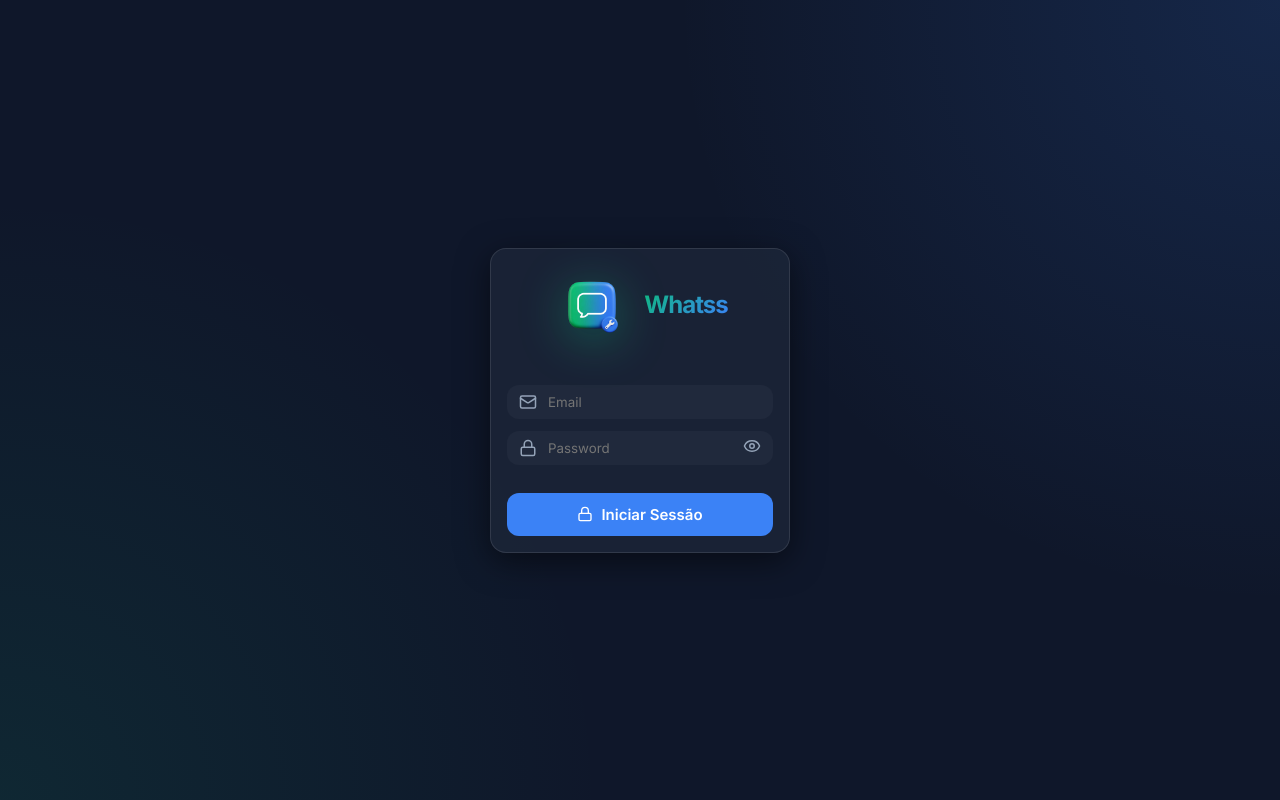
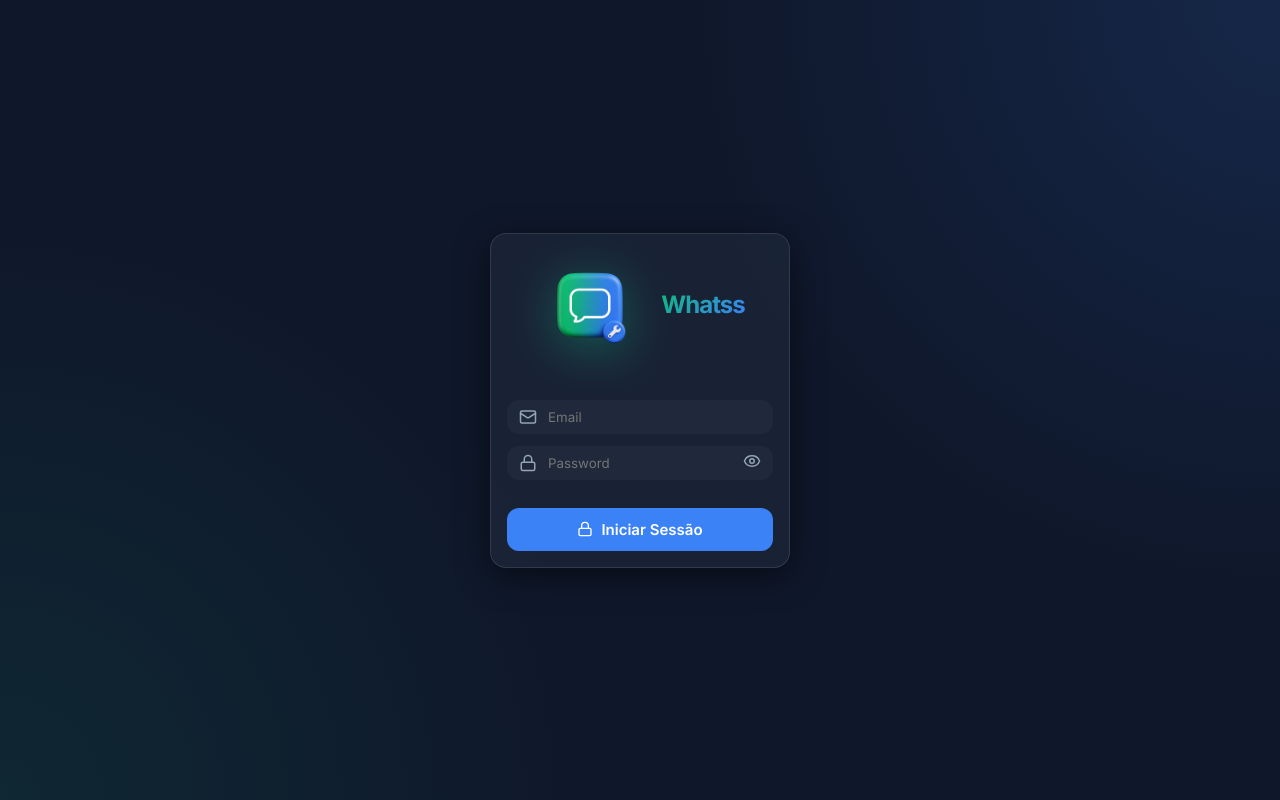
Before and after one commit to Importmoz/CTR, a React (Vite) app in the folder frontend/: page /login in a window 1280 px wide. Built offline with nearby package versions, Linux system fonts and the light colour scheme; no server answers.

Commit message:
Enlarge logo icon and branding text in navigation header and login page

```diff
--- a/frontend/src/App.jsx
+++ b/frontend/src/App.jsx
@@ -58,16 +58,16 @@ function ProtectedLayout({ children, setAuth, theme, toggleTheme }) {
       }}>
         <div style={{
           fontWeight: '800',
-          fontSize: '22px',
+          fontSize: '28px',
           background: 'linear-gradient(90deg, #60a5fa, #a78bfa)',
           WebkitBackgroundClip: 'text',
           WebkitTextFillColor: 'transparent',
           display: 'flex',
           alignItems: 'center',
-          gap: '8px',
+          gap: '12px',
           letterSpacing: '-0.5px'
         }}>
-          <img src="/logo.png" alt="Whatss Logo" style={{ width: '56px', height: '56px', filter: 'drop-shadow(0 4px 12px rgba(16, 185, 129, 0.3))' }} />
+          <img src="/logo.png" alt="Whatss Logo" style={{ width: '84px', height: '84px', objectFit: 'contain', filter: 'drop-shadow(0 4px 14px rgba(16, 185, 129, 0.4))' }} />
           <span style={{
             background: 'linear-gradient(135deg, #10b981 0%, #3b82f6 100%)',
             WebkitBackgroundClip: 'text',
--- a/frontend/src/pages/Login.jsx
+++ b/frontend/src/pages/Login.jsx
@@ -46,9 +46,9 @@ export default function Login({ setAuth }) {
     <div className="flex-col items-center justify-center animate-fade-in" style={{ minHeight: '100vh', width: '100%' }}>
       <div className="glass-panel" style={{ width: '100%', maxWidth: '300px', padding: '32px' }}>
         <div className="flex-col items-center gap-4" style={{ marginBottom: '32px' }}>
-          <div style={{ display: 'flex', alignItems: 'center', gap: '12px', marginBottom: '8px' }}>
-            <img src="/logo.png" alt="Whatss Logo" style={{ width: '80px', height: '80px', filter: 'drop-shadow(0 8px 24px rgba(16, 185, 129, 0.4))' }} />
-            <h1 style={{ margin: 0, fontSize: '32px', fontWeight: '900', letterSpacing: '-1px', background: 'linear-gradient(135deg, #10b981 0%, #3b82f6 100%)', WebkitBackgroundClip: 'text', WebkitTextFillColor: 'transparent' }}>
+          <div style={{ display: 'flex', alignItems: 'center', gap: '16px', marginBottom: '8px' }}>
+            <img src="/logo.png" alt="Whatss Logo" style={{ width: '110px', height: '110px', objectFit: 'contain', filter: 'drop-shadow(0 8px 24px rgba(16, 185, 129, 0.4))' }} />
+            <h1 style={{ margin: 0, fontSize: '36px', fontWeight: '900', letterSpacing: '-1px', background: 'linear-gradient(135deg, #10b981 0%, #3b82f6 100%)', WebkitBackgroundClip: 'text', WebkitTextFillColor: 'transparent' }}>
               Whatss
             </h1>
           </div>
```
